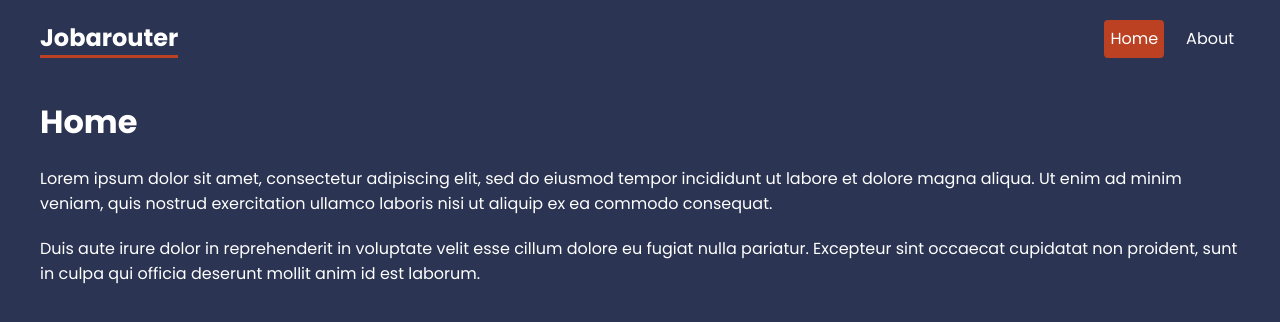
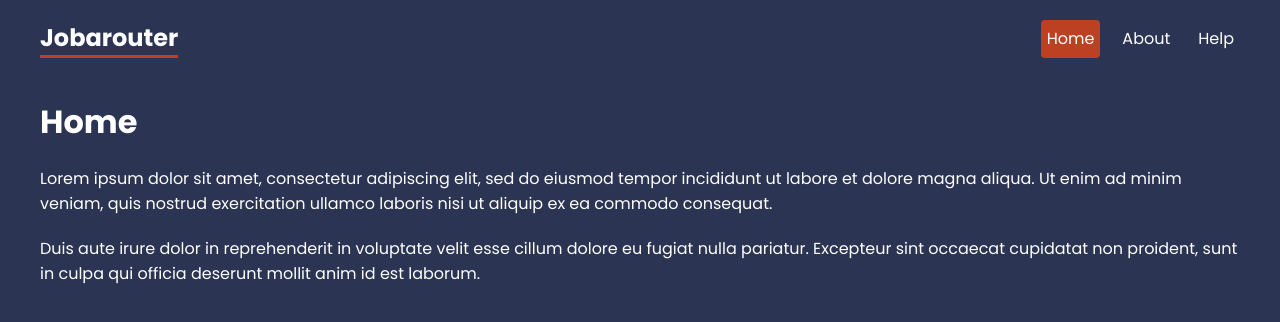
Before and after one commit to misskatiemarple/jobarouter, a React (Create React App) app: page / in a window 1280 px wide. Shown: the top 322 px of the page. Built offline with nearby package versions, Linux system fonts and the light colour scheme.

Commit message:
Helo Navlink added

```diff
--- a/src/layouts/RootLayout.js
+++ b/src/layouts/RootLayout.js
@@ -9,6 +9,7 @@ export default function RootLayout() {
           <h1>Jobarouter</h1>
           <NavLink to="/">Home</NavLink>
           <NavLink to="about">About</NavLink>
+          <NavLink to="help">Help</NavLink>
         </nav>
       </header>
 
```
